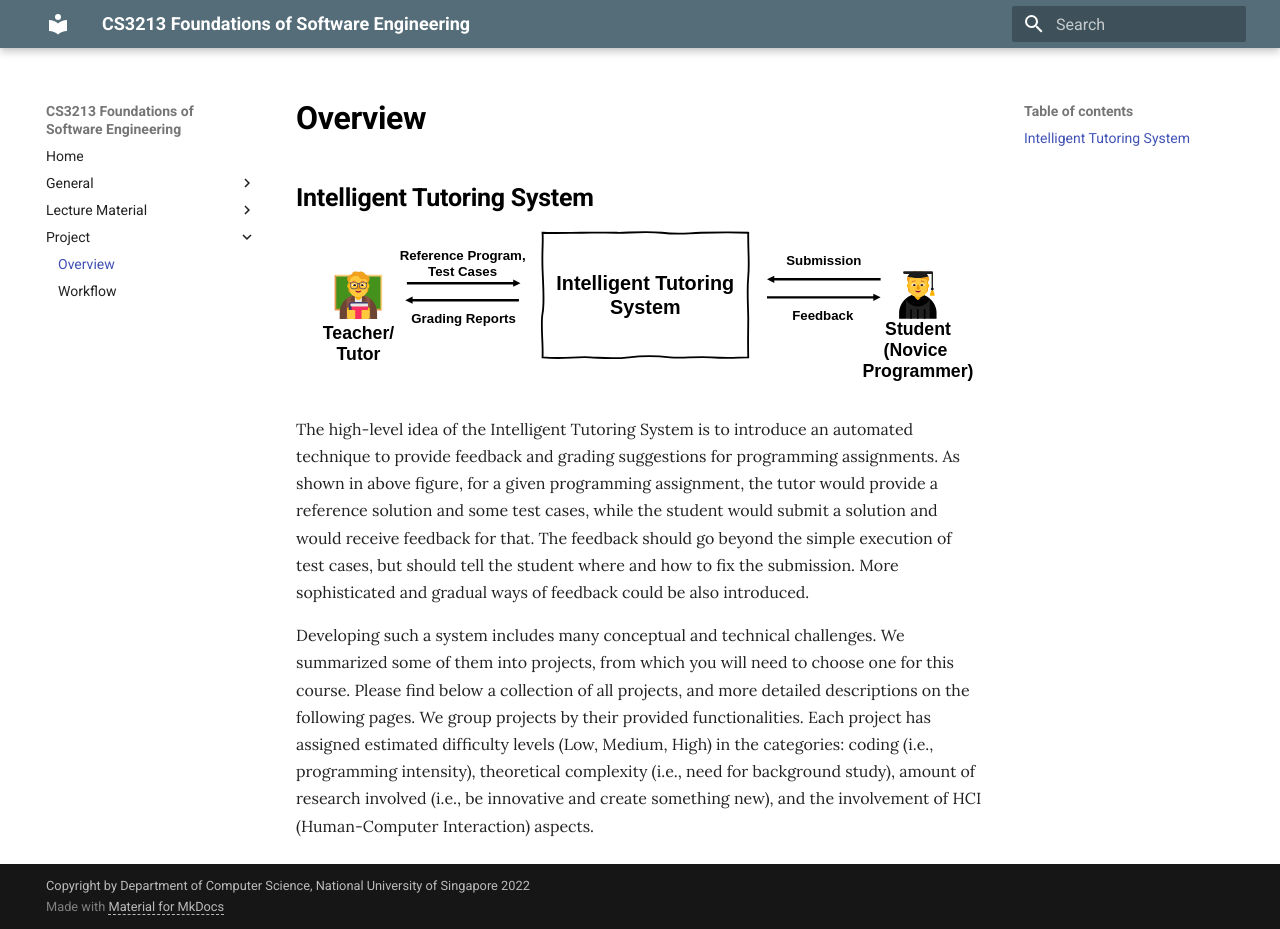
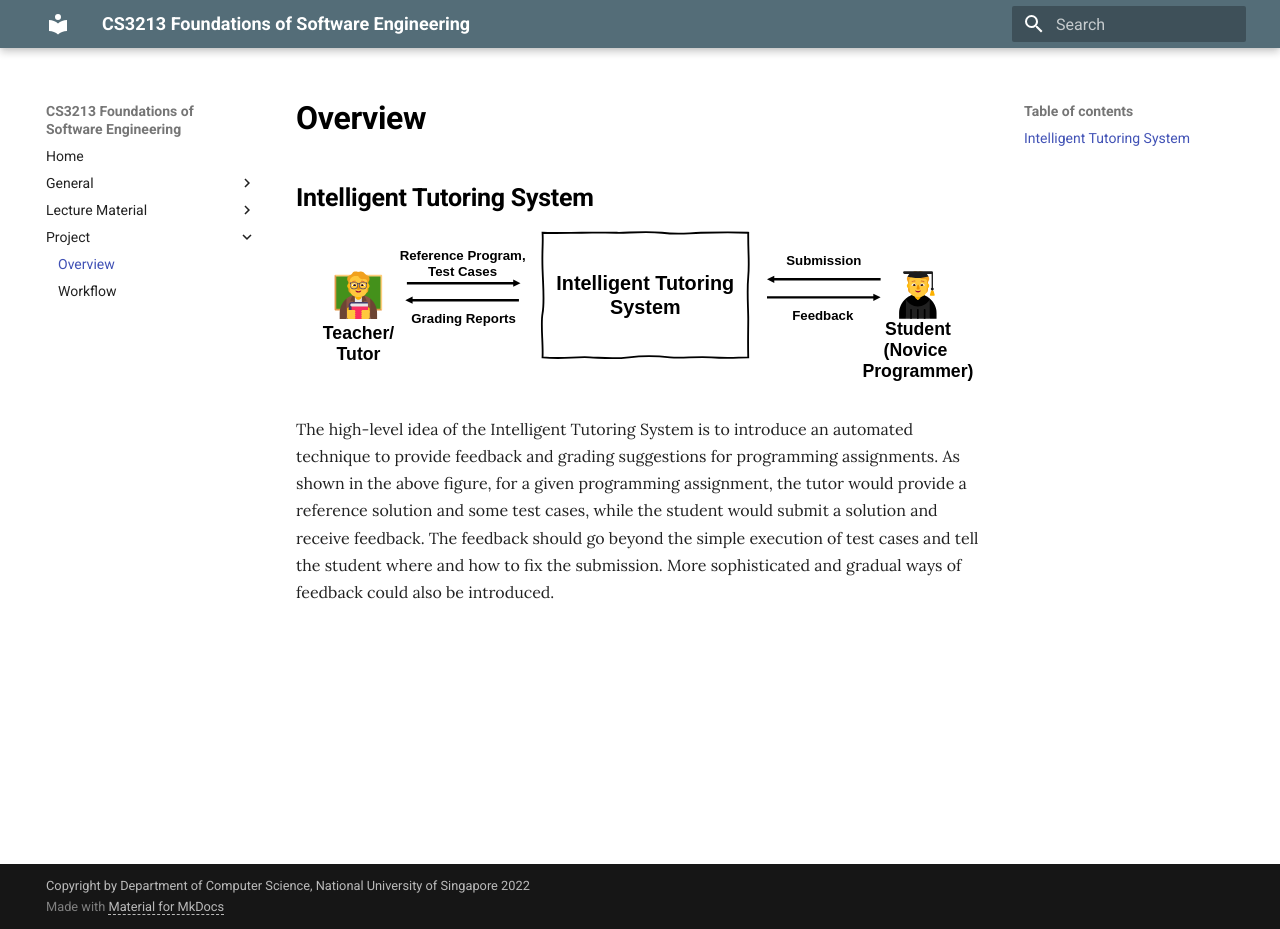
Before and after one commit to cs3213-fse/cs3213-fse.github.io, an MkDocs documentation site: the page built from docs/project/intro.md, in a window 1280 px wide and 929 px high. Built offline with MkDocs 1.6.1 and Material for MkDocs 9.7.7, drawn with Linux system fonts in a browser that asks for light colours.

Commit message:
updated text

```diff
--- a/docs/project/intro.md
+++ b/docs/project/intro.md
@@ -2,17 +2,7 @@
 
 ![ITS](../icons/its.svg)
 
-The high-level idea of the Intelligent Tutoring System is to introduce an automated technique to provide
-feedback and grading suggestions for programming assignments. As shown in above figure, for a given
-programming assignment, the tutor would provide a reference solution and some test cases, while the
-student would submit a solution and would receive feedback for that. The feedback should go beyond
-the simple execution of test cases, but should tell the student where and how to fix the submission. More
-sophisticated and gradual ways of feedback could be also introduced.
+The high-level idea of the Intelligent Tutoring System is to introduce an automated technique to provide feedback and grading suggestions for programming assignments. As shown in the above figure, for a given programming assignment, the tutor would provide a reference solution and some test cases, while the student would submit a solution and receive feedback. The feedback should go beyond the simple execution of test cases and tell the student where and how to fix the submission. More sophisticated and gradual ways of feedback could also be introduced.
 
-Developing such a system includes many conceptual and technical challenges. We summarized some
-of them into projects, from which you will need to choose one for this course. Please find below a
-collection of all projects, and more detailed descriptions on the following pages. We group projects by
-their provided functionalities. Each project has assigned estimated difficulty levels (Low, Medium, High)
-in the categories: coding (i.e., programming intensity), theoretical complexity (i.e., need for background
-study), amount of research involved (i.e., be innovative and create something new), and the involvement
-of HCI (Human-Computer Interaction) aspects.
+<!-- Developing such a system includes many conceptual and technical challenges. We summarized some of them into projects, from which you will need to choose one for this course. Please find below a
+collection of all projects, and more detailed descriptions on the following pages. We group projects by their provided functionalities. Each project has assigned estimated difficulty levels (Low, Medium, High) in the categories: coding (i.e., programming intensity), theoretical complexity (i.e., need for background study), amount of research involved (i.e., be innovative and create something new), and the involvement of HCI (Human-Computer Interaction) aspects. -->
```
